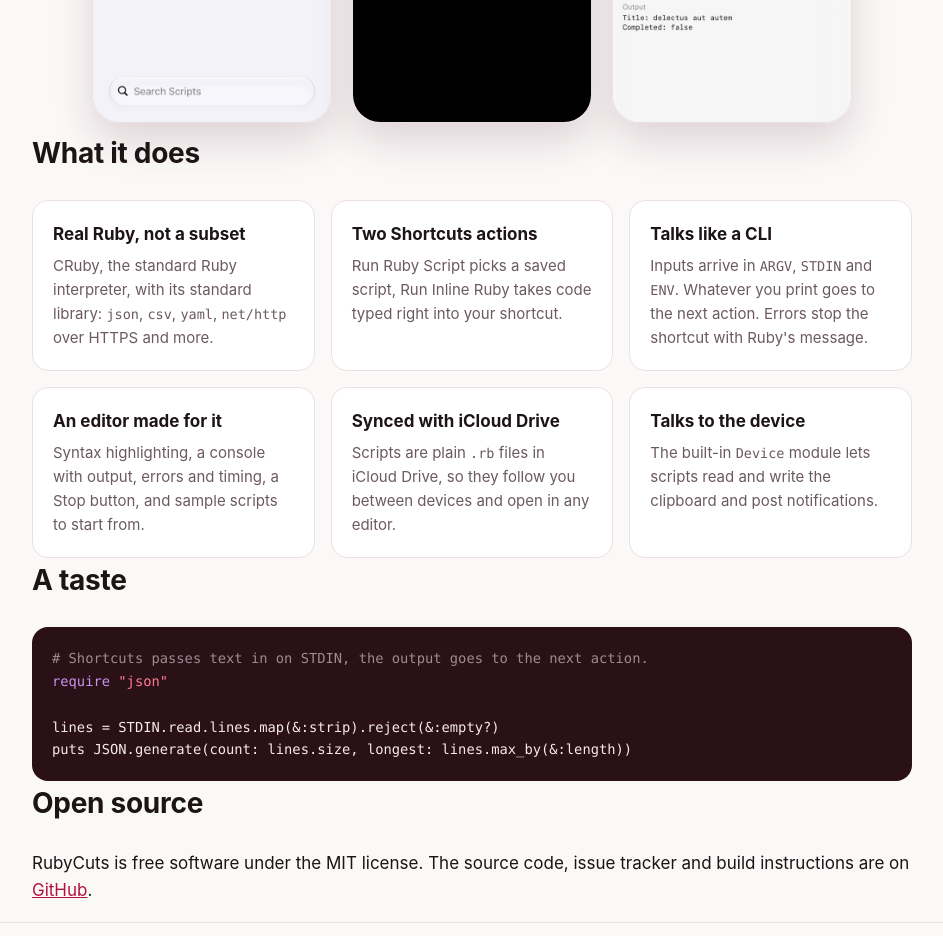
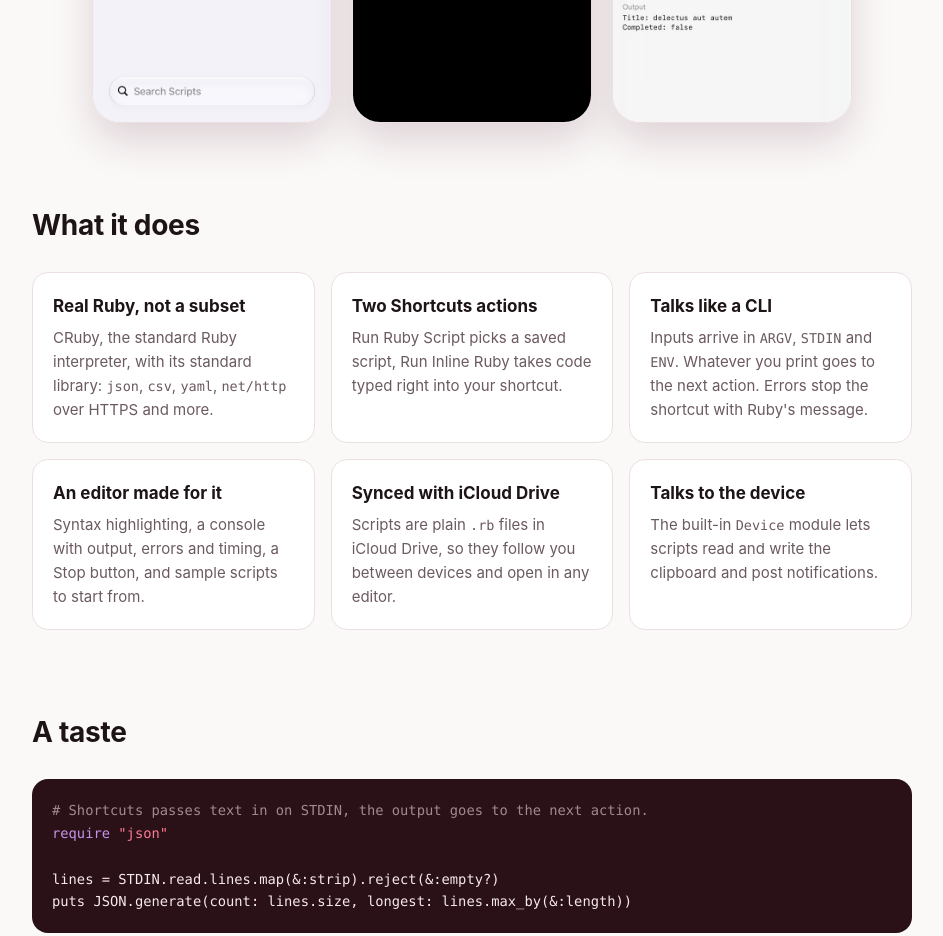
Before and after one commit to janstol/RubyCuts, a plain HTML site: page index.html in a window 1280 px wide. Shown: the part 1020-1956 px from the top of the page, without its empty margins (168-1111 px from the left). Drawn offline with Linux system fonts and the light colour scheme.

Commit message:
Fix section spacing being overridden by the wrap padding

```diff
--- a/style.css
+++ b/style.css
@@ -172,8 +172,10 @@ pre {
 
 /* Sections */
 
-section {
-  padding: 72px 0 8px;
+/* .wrap sets horizontal padding, so vertical padding needs the more specific selector. */
+section.wrap {
+  padding-top: 72px;
+  padding-bottom: 8px;
 }
 
 section h2 {
```
